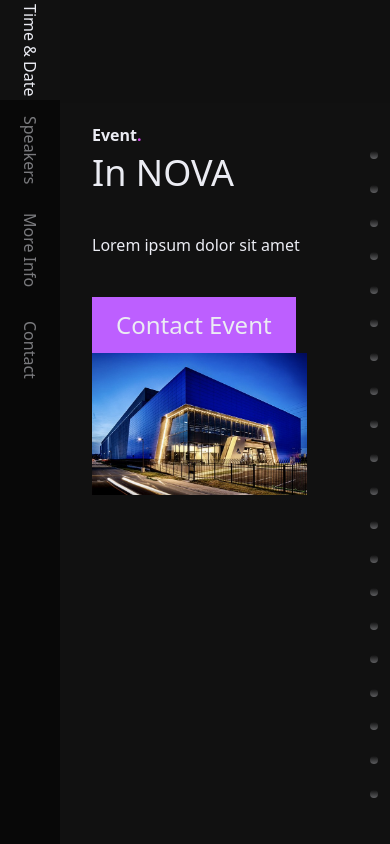
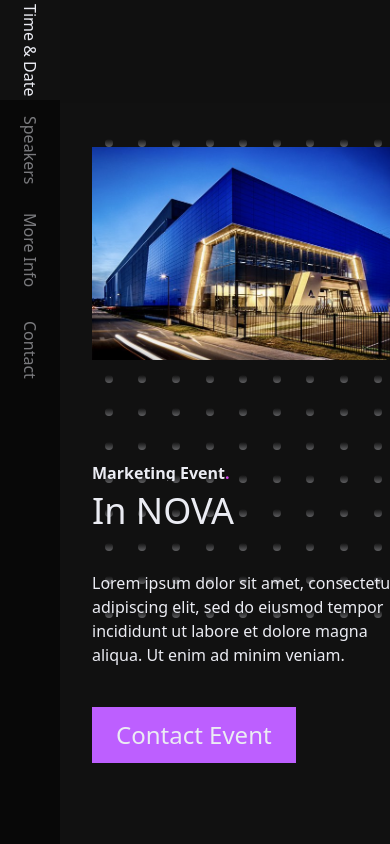
Before and after one commit to chrislanejones/framer-motion-event-page, a Next.js app: page / in a window 390 px wide. Shown: the top 844 px of the page. Built offline with nearby package versions, Linux system fonts and the light colour scheme.

Commit message:
Fixed Hero CSS for Responsiveness

```diff
--- a/components/home/hero/Dots.tsx
+++ b/components/home/hero/Dots.tsx
@@ -2,7 +2,7 @@ import anime from "animejs";
 
 export const DotGrid = () => {
   const GRID_WIDTH = 25;
-  const GRID_HEIGHT = 20;
+  const GRID_HEIGHT = 15;
 
   const dots = [];
 
--- a/components/home/hero/Hero.tsx
+++ b/components/home/hero/Hero.tsx
@@ -8,11 +8,11 @@ import { StandardButton } from "@/components/buttons/StandardButton";
 export const Hero = () => {
   return (
     <section className={`section-wrapper ${"hero"}`}>
-      <div className="test">
-        <div className="test1">
+      <div className="hero-grid-section">
+        <div className="hero-title-section">
           <Reveal>
             <h1 className="title text-8xl font-black">
-              Event
+              Marketing Event
               <span className="text-fuchsia-500">.</span>
             </h1>
           </Reveal>
@@ -22,7 +22,11 @@ export const Hero = () => {
             </h2>
           </Reveal>
           <Reveal>
-            <p className="max-w-80 px-0 py-10">Lorem ipsum dolor sit amet</p>
+            <p className="max-w-80 px-0 py-10">
+              Lorem ipsum dolor sit amet, consectetur adipiscing elit, sed do
+              eiusmod tempor incididunt ut labore et dolore magna aliqua. Ut
+              enim ad minim veniam.
+            </p>
           </Reveal>
           <Reveal>
             <StandardButton
@@ -34,22 +38,19 @@ export const Hero = () => {
             </StandardButton>
           </Reveal>
         </div>
-        <div className="test2">
+        <div className="hero-dotgrid-section">
           <DotGrid />
         </div>
-        <div className="test3">
+        <div className="hero-image-section">
           <motion.div
             initial={{ y: -30, opacity: 0 }}
             animate={{ y: 0, opacity: 1 }}
             transition={{ duration: 0.5, delay: 0.4 }}
           >
             <Image
-              className="test3"
               src={DataCenter}
               priority
               alt="John Carlo Devera | Frontend Developer"
-              width={480}
-              height={251}
             />
           </motion.div>
         </div>
--- a/styles/globals.css
+++ b/styles/globals.css
@@ -81,10 +81,6 @@ body {
 
 /* dots */
 .dotGrid {
-  position: absolute;
-  top: 12px;
-  bottom: 12px;
-  right: 3.6rem;
   max-width: 50%;
   display: grid;
   z-index: 0;
@@ -191,25 +187,51 @@ body {
   color: var(--brand);
 }
 
-.test {
+.hero-grid-section {
   display: grid;
-  grid-template-columns: repeat(3, 1fr);
-  grid-template-rows: repeat(3, 1fr);
-  grid-column-gap: 0px;
-  grid-row-gap: 0px;
+  grid-template-columns: repeat(6, 1fr);
+  grid-template-rows: repeat(4, 1fr);
+  grid-gap: 3px;
 }
 
-.test1 {
-  grid-column: 1 / 2;
-  grid-row: 1 / 2;
+.hero-title-section {
+  grid-column: 1 / 3;
+  grid-row: 1 / 6;
+  z-index: 10;
 }
 
-.test2 {
-  grid-column: 2 / 4;
-  grid-row: 1 / 2;
+.hero-dotgrid-section {
+  grid-column: 3 / 7;
+  grid-row: 1 / 4;
 }
 
-.divt3 {
-  grid-column: 3 / 4;
-  grid-row: 1 / 2;
+.hero-image-section {
+  padding: 20px 0;
+  grid-column: 4 / 7;
+  grid-row: 1 / 5;
+  z-index: 10;
 }
+
+@media (max-width: 1150px) {
+  .hero-grid-section {
+    grid-template-columns: repeat(2, 1fr);
+    grid-template-rows: repeat(8, 1fr);
+  }
+
+  .hero-title-section {
+    grid-column: 1 / 3;
+    grid-row: 3 / 6;
+    z-index: 10;
+  }
+
+  .hero-dotgrid-section {
+    grid-column: 1 / 3;
+    grid-row: 1 / 4;
+  }
+
+  .hero-image-section {
+    grid-column: 1 / 2;
+    grid-row: 1 / 3;
+    z-index: 10;
+  }
+}
```
